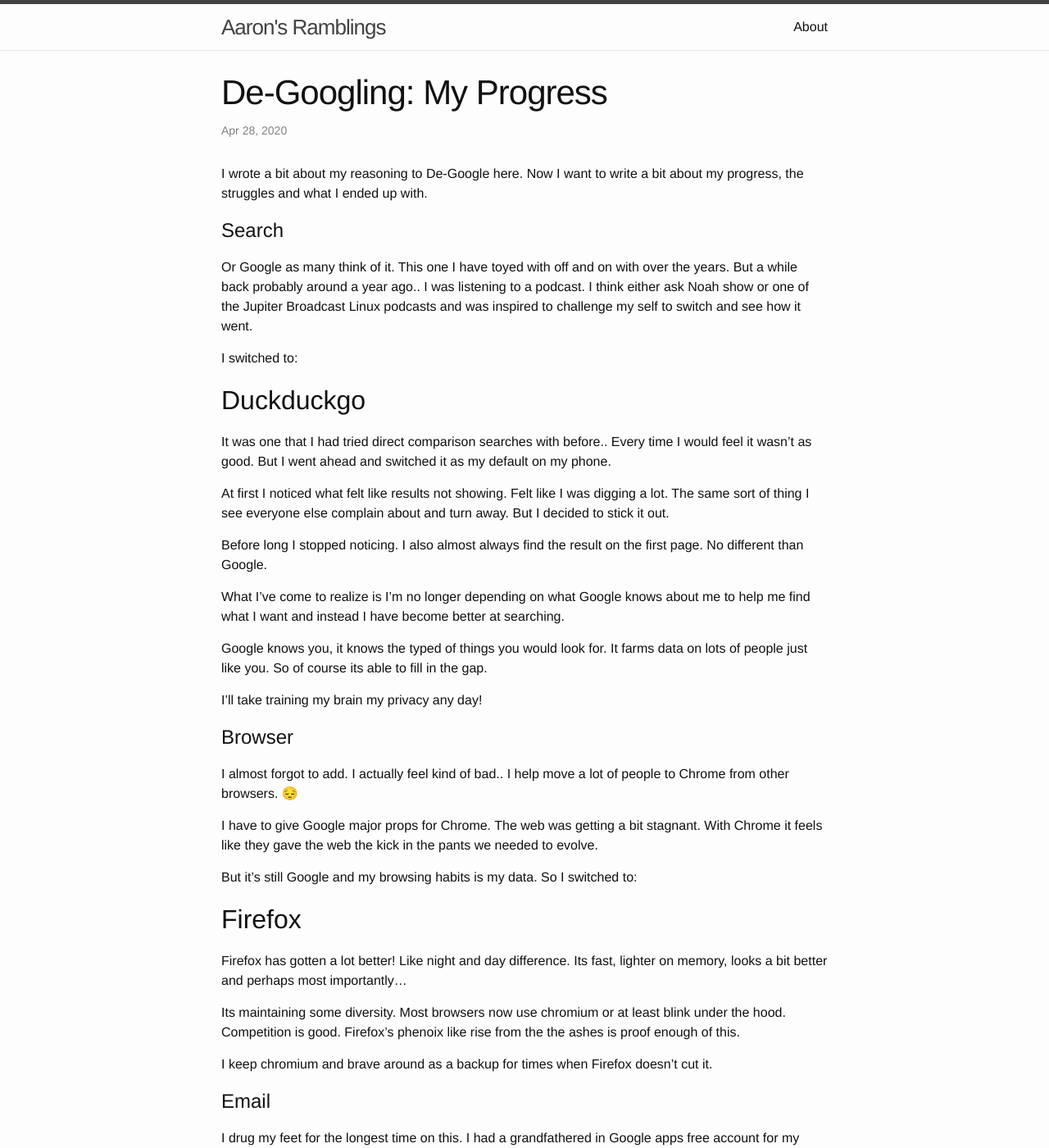
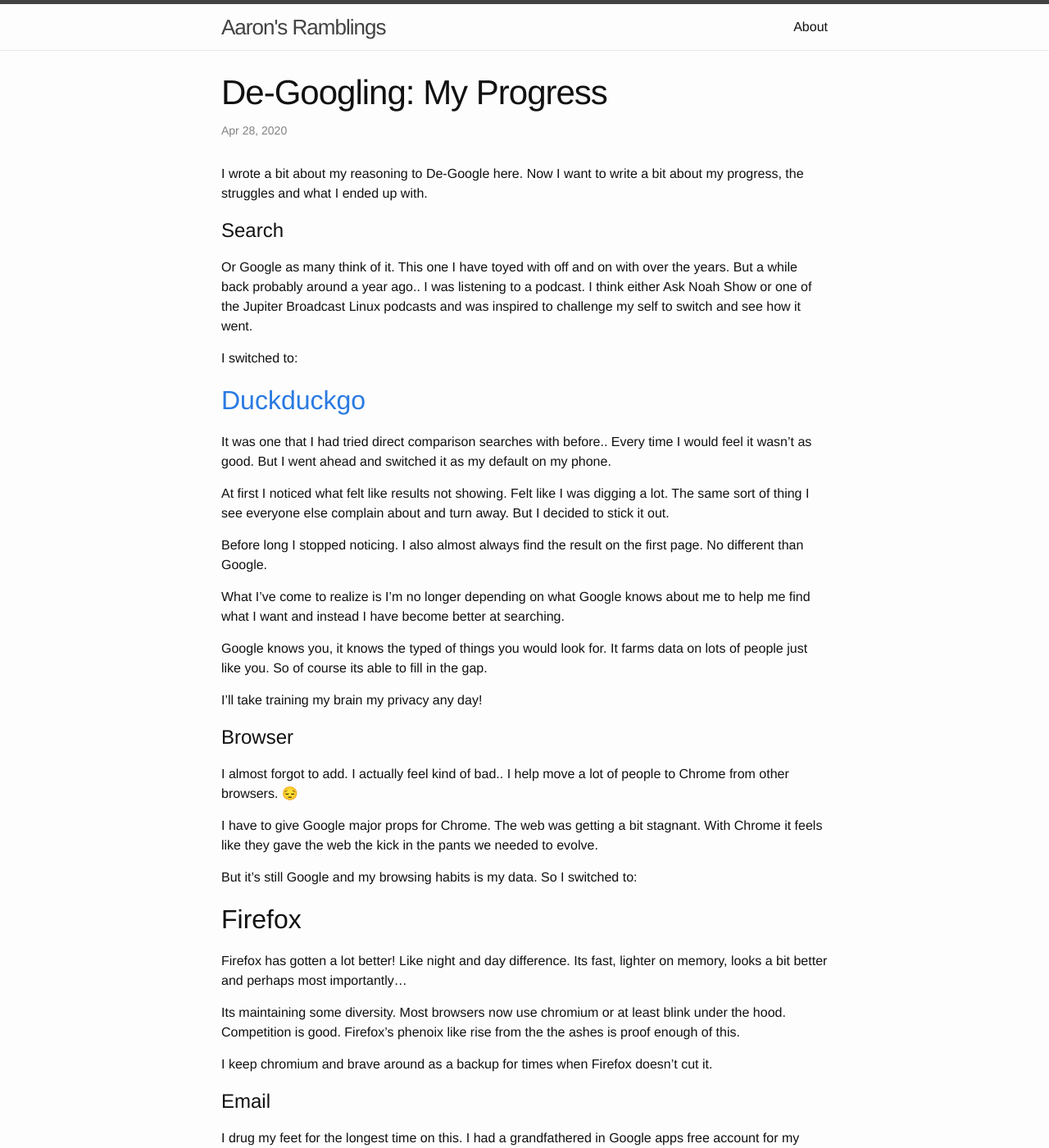
Before and after one commit to geekgonecrazy/geekgonecrazy.github.io, a Jekyll site: the page built from _posts/2020-04-28-de-googling-my-progress.md, in a window 1280 px wide and 1400 px high. Shown: the whole window at 82% size. Built offline with Jekyll 4.4.1, drawn with Linux system fonts in a browser that asks for light colours; part of the change alters nothing that is shown; some of the changed text lies outside the part shown.

```diff
--- a/_posts/2020-04-28-de-googling-my-progress.md
+++ b/_posts/2020-04-28-de-googling-my-progress.md
@@ -2,7 +2,7 @@
 layout: post
 title:  "De-Googling: My Progress"
 date:   2020-04-28
-publish: false
+publish: true
 tags: [100DaysToOffload]
 ---
 
@@ -10,12 +10,12 @@ I wrote a bit about my reasoning to De-Google here.  Now I want to write a bit a
 
 # Search
 
-Or Google as many think of it.  This one I have toyed with off and on with over the years.  But a while back probably around a year ago.. I was listening to a podcast.  I think either ask Noah show or one of the Jupiter Broadcast Linux podcasts and was inspired to challenge my self to switch and see how it went.
+Or Google as many think of it.  This one I have toyed with off and on with over the years.  But a while back probably around a year ago.. I was listening to a podcast.  I think either Ask Noah Show or one of the Jupiter Broadcast Linux podcasts and was inspired to challenge my self to switch and see how it went.
 
 I switched to:
 
 
-## Duckduckgo
+## [Duckduckgo](https://duckduckgo.com)
 
 It was one that I had tried direct comparison searches with before.. Every time I would feel it wasn't as good.  But I went ahead and switched it as my default on my phone.
 
@@ -57,7 +57,7 @@ Then after really dragging my feet some more…  I eyed protonmail.. But didn't
 I switched to:
 
 
-## Self-hosted with mail-in-a-box
+## Self-hosted with [mail-in-a-box](https://mailinabox.email)
 
 This made it so simple!  Simple enough for me to spend half an hour to set it up a $5 droplet on DigitalOcean and have it receiving email for several domains and a couple of new ones 🙂
 
```
